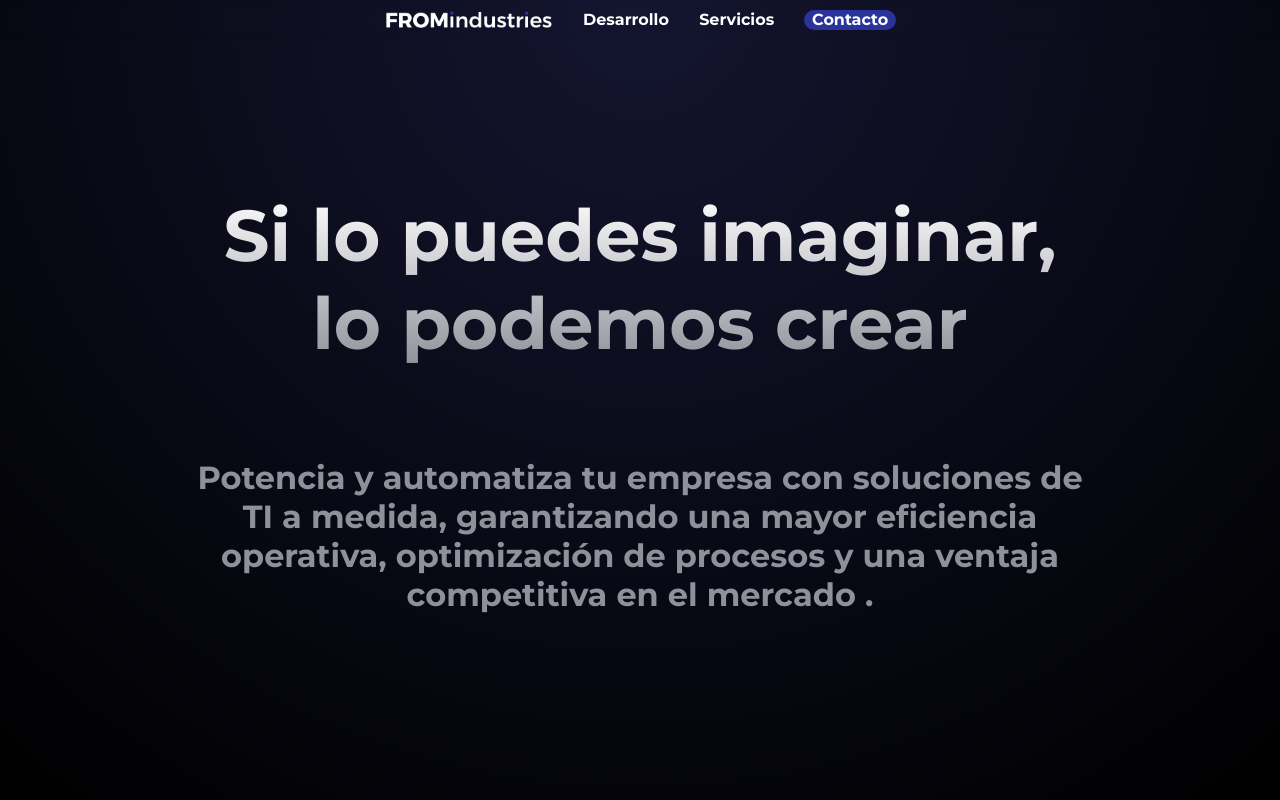
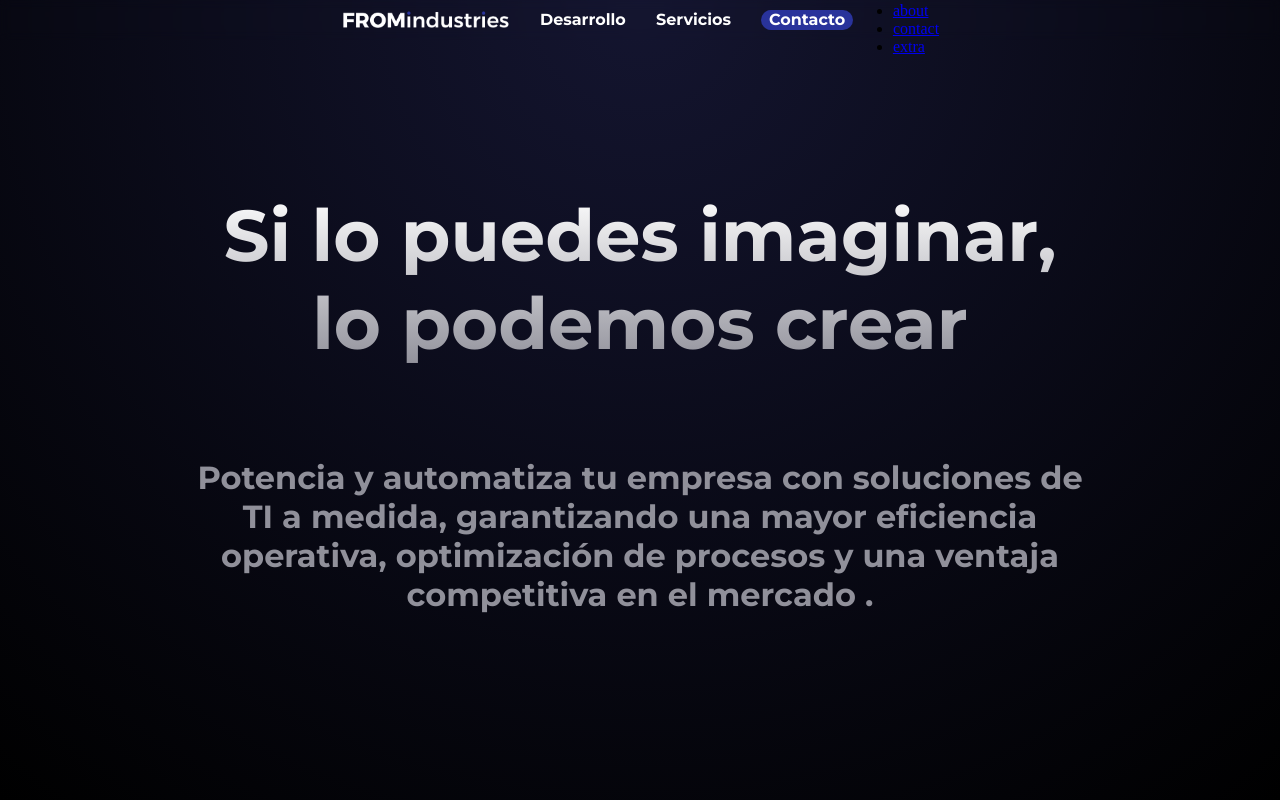
Before and after one commit to audictore/FROMindustries, a plain HTML site: page index.html in a window 1280 px wide. Drawn offline with Linux system fonts and the light colour scheme.

Commit message:
refactor: test change in index

```diff
--- a/index.html
+++ b/index.html
@@ -20,6 +20,14 @@
                 Contacto
             </a>
         </div>
+        <nav>
+            <ul>
+                <li><a href="/">home</a></li>
+                <li><a href="/">about</a></li>
+                <li><a href="/">contact</a></li>
+                <li><a href="/">extra</a></li>
+            </ul>
+        </nav>
     </header>
 
     <div class="presentation">
```
